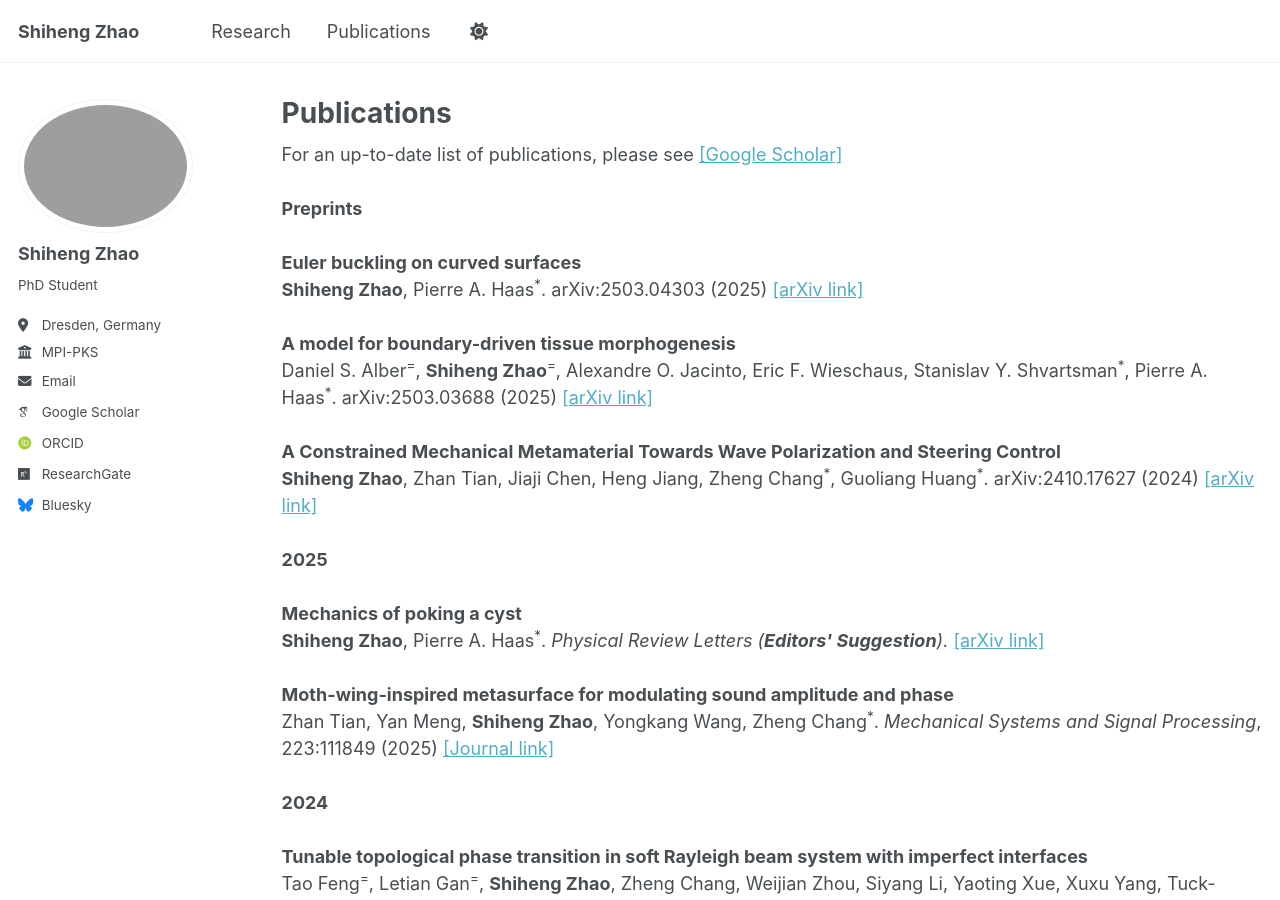
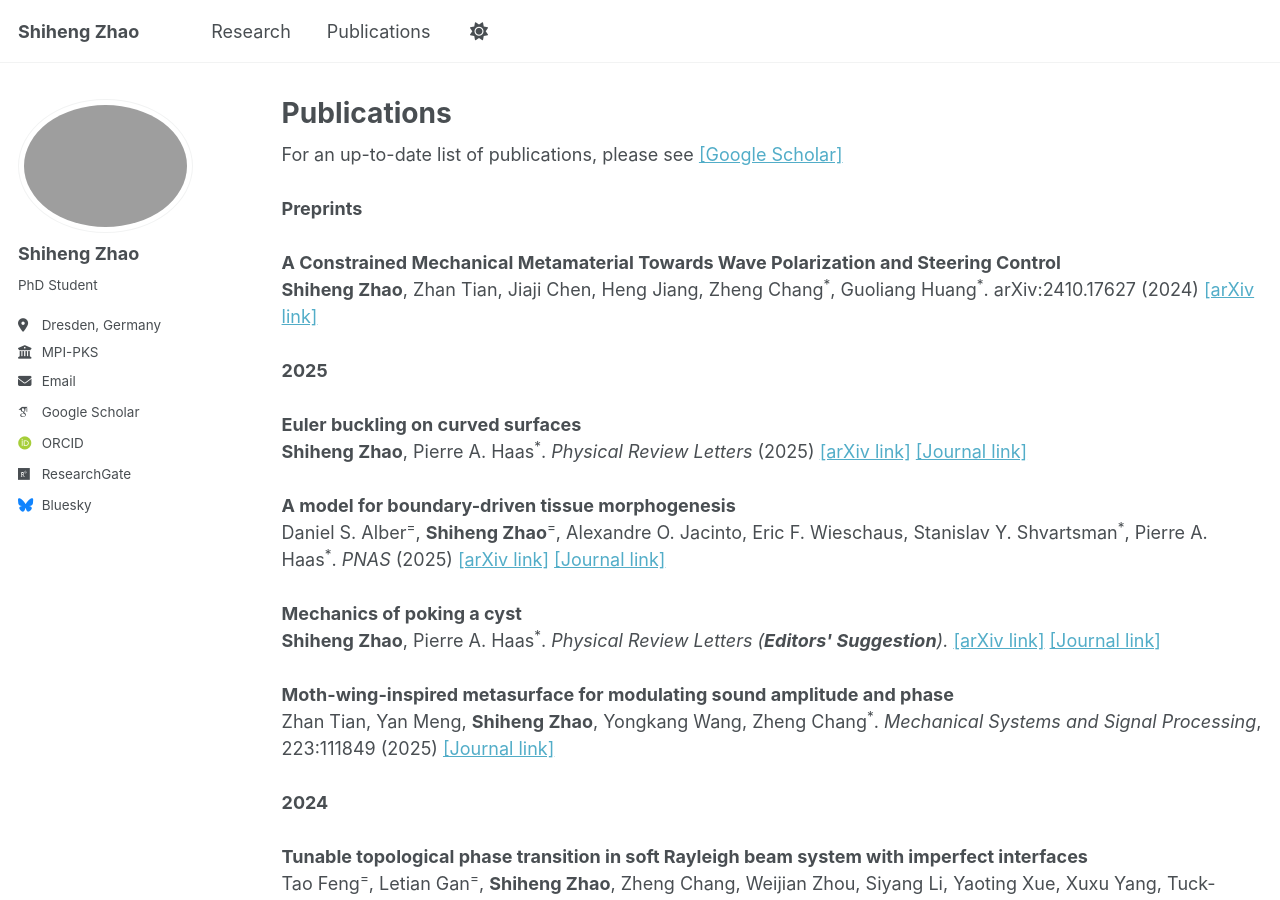
Before and after one commit to Iamzsh/Iamzsh.github.io, a Jekyll site: the page built from _pages/publications.html, in a window 1280 px wide and 900 px high. Built offline with Jekyll 4.4.1, drawn with Linux system fonts in a browser that asks for light colours; some web fonts are replaced; part of the change alters nothing that is shown.

Commit message:
Update publications.html

```diff
--- a/_pages/publications.html
+++ b/_pages/publications.html
@@ -7,15 +7,7 @@ author_profile: true
 
 For an up-to-date list of publications, please see <a href="https://scholar.google.com/citations?user=4JhQk2oAAAAJ&hl=en" target="_blank">[Google Scholar]</a><br><br>
 
-<!-- === Preprints === -->
 <strong>Preprints</strong><br><br>
-
-<strong>Euler buckling on curved surfaces</strong><br>
-<strong>Shiheng Zhao</strong>, Pierre A. Haas<sup>*</sup>. arXiv:2503.04303 (2025) <a href="https://arxiv.org/abs/2503.04303" target="_blank">[arXiv link]</a><br><br>
-
-<strong>A model for boundary-driven tissue morphogenesis</strong><br>
-Daniel S. Alber<sup>=</sup>, <strong>Shiheng Zhao</strong><sup>=</sup>, Alexandre O. Jacinto, Eric F. Wieschaus, Stanislav Y. Shvartsman<sup>*</sup>, Pierre A. Haas<sup>*</sup>.
-arXiv:2503.03688 (2025) <a href="https://arxiv.org/abs/2503.03688" target="_blank">[arXiv link]</a><br><br>
 
 <strong>A Constrained Mechanical Metamaterial Towards Wave Polarization and Steering Control</strong><br>
 <strong>Shiheng Zhao</strong>, Zhan Tian, Jiaji Chen, Heng Jiang, Zheng Chang<sup>*</sup>, Guoliang Huang<sup>*</sup>. arXiv:2410.17627 (2024) <a href="https://arxiv.org/abs/2410.17627" target="_blank">[arXiv link]</a><br><br>
@@ -23,8 +15,14 @@ arXiv:2503.03688 (2025) <a href="https://arxiv.org/abs/2503.03688" target="_blan
 <!-- === 2025 === -->
 <strong>2025</strong><br><br>
 
+<strong>Euler buckling on curved surfaces</strong><br>
+<strong>Shiheng Zhao</strong>, Pierre A. Haas<sup>*</sup>. <em>Physical Review Letters</em> (2025) <a href="https://arxiv.org/abs/2503.04303" target="_blank">[arXiv link]</a> <a href="INSERT_JOURNAL_LINK_HERE" target="_blank">[Journal link]</a><br><br>
+
+<strong>A model for boundary-driven tissue morphogenesis</strong><br>
+Daniel S. Alber<sup>=</sup>, <strong>Shiheng Zhao</strong><sup>=</sup>, Alexandre O. Jacinto, Eric F. Wieschaus, Stanislav Y. Shvartsman<sup>*</sup>, Pierre A. Haas<sup>*</sup>. <em>PNAS</em> (2025) <a href="https://arxiv.org/abs/2503.03688" target="_blank">[arXiv link]</a> <a href="INSERT_JOURNAL_LINK_HERE" target="_blank">[Journal link]</a><br><br>
+
 <strong>Mechanics of poking a cyst</strong><br>
-<strong>Shiheng Zhao</strong>, Pierre A. Haas<sup>*</sup>. <em>Physical Review Letters (<strong>Editors' Suggestion</strong>).</em> <a href="https://arxiv.org/abs/2408.03716" target="_blank">[arXiv link]</a><br><br>
+<strong>Shiheng Zhao</strong>, Pierre A. Haas<sup>*</sup>. <em>Physical Review Letters (<strong>Editors' Suggestion</strong>).</em> <a href="https://arxiv.org/abs/2408.03716" target="_blank">[arXiv link]</a> <a href="INSERT_JOURNAL_LINK_HERE" target="_blank">[Journal link]</a><br><br>
 
 <strong>Moth-wing-inspired metasurface for modulating sound amplitude and phase</strong><br>
 Zhan Tian, Yan Meng, <strong>Shiheng Zhao</strong>, Yongkang Wang, Zheng Chang<sup>*</sup>. <em>Mechanical Systems and Signal Processing</em>, 223:111849 (2025) <a href="https://doi.org/10.1016/j.ymssp.2024.111849" target="_blank">[Journal link]</a><br><br>
```
